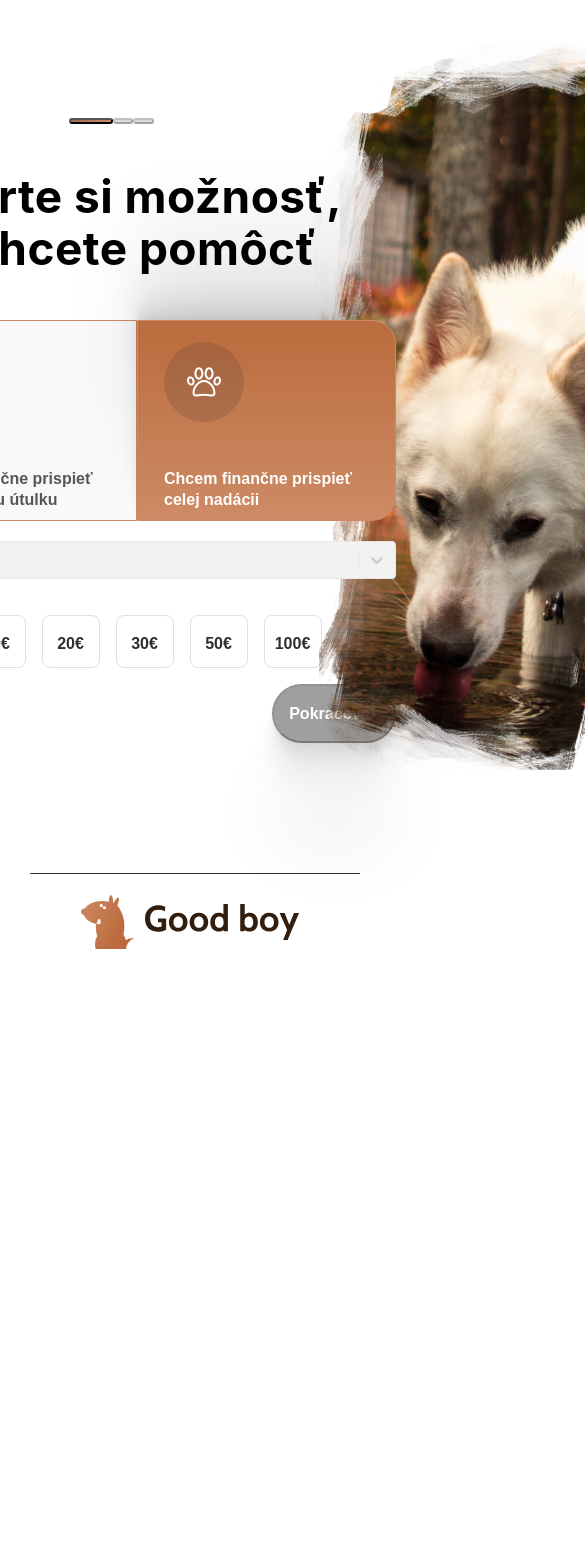
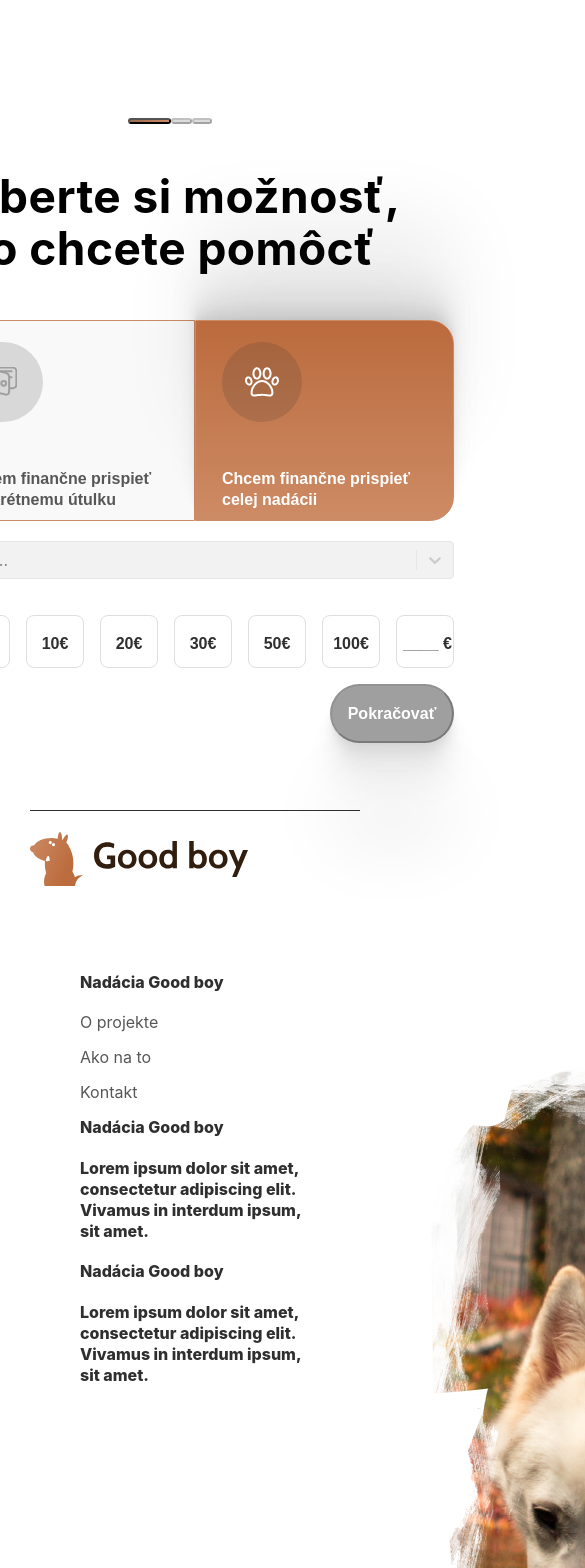
Before and after one commit to OskarMihalik/Good-boy, a React (Create React App) app: page / in a window 390 px wide. Shown: the top 1568 px of the page, 585 px wide, since content can reach past the window. Before the commit the page ends 1013 px from the top, so only its background shows below. Built offline with nearby package versions, Linux system fonts and the light colour scheme; no server answers.

Commit message:
Populated Footer.js and made it responsive

```diff
--- a/src/components/Footer.js
+++ b/src/components/Footer.js
@@ -1,5 +1,5 @@
 import React from 'react';
-import {Root, Logo} from "../styles/stylesFooter";
+import {Root, Logo, FooterTitlesContainer, Information, Text} from "../styles/stylesFooter";
 import logo from '../img/logo.svg'
 import logoText from '../img/logoText.svg'
 
@@ -10,6 +10,28 @@ const Footer = () => {
                 <img src={logo} alt={''}/>
                 <img src={logoText} alt={''}/>
             </Logo>
+            <FooterTitlesContainer>
+                <p>
+                    Nadácia Good boy
+                </p>
+                <Information>O projekte</Information>
+                <Information>Ako na to</Information>
+                <Information>Kontakt</Information>
+            </FooterTitlesContainer>
+
+            <FooterTitlesContainer>
+                <p>
+                    Nadácia Good boy
+                </p>
+                <Text>Lorem ipsum dolor sit amet, consectetur adipiscing elit. Vivamus in interdum ipsum, sit amet. </Text>
+            </FooterTitlesContainer>
+
+            <FooterTitlesContainer>
+                <p>
+                    Nadácia Good boy
+                </p>
+                <Text>Lorem ipsum dolor sit amet, consectetur adipiscing elit. Vivamus in interdum ipsum, sit amet. </Text>
+            </FooterTitlesContainer>
         </Root>
     );
 };
--- a/src/styles/styles.js
+++ b/src/styles/styles.js
@@ -7,6 +7,11 @@ const Root = styled.div`
   grid-template-columns: 70% 30%;
   grid-template-rows: 80% 20%;
   height: 120vh;
+  @media (max-width: 800px) {
+    grid-template-areas: "tabGrounp"
+                        "footer";
+    grid-template-columns: 100%;
+  }
 `
 
 const Img = styled.div`
@@ -42,7 +47,7 @@ const TabGroup = styled.div`
   grid-area: tabGrounp;
   padding: 50px 50px 0 0;
   align-self: center;
-  max-width: 300px;
+  //max-width: 300px;
 `;
 
 const Content = styled.div`
@@ -50,7 +55,7 @@ const Content = styled.div`
   flex-direction: column;
   align-items: center;
   align-self: center;
-  padding: 50px 50px 50px 50px;
+  //padding: 50px 50px 50px 50px;
 `
 
 export {Root, Tab, Img, TabGroup, FooterContainer, Content}
--- a/src/styles/stylesFooter.js
+++ b/src/styles/stylesFooter.js
@@ -8,15 +8,44 @@ export const Root = styled.div`
   padding: 20px 0 0 0;
   border-top: 1px solid #2F2F2F;
   margin: 0 30px 0 30px;
+  @media (max-width: 800px) {
+    flex-direction: column;
+  }
 `
 
 export const Logo = styled.div`
   display: flex;
+  padding: 0 0 10vh 0;
   img{
     margin: 0 10px 0 0;
   }
 `
 
-export const Titles = styled.p`
+export const FooterTitlesContainer = styled.div`
+  display: flex;
+  flex-direction: column;
+  padding: 0 50px 0 50px;
+  p{
+    font-style: normal;
+    font-weight: 800;
+    font-size: 16px;
+    line-height: 130%;
+    color: #2F2F2F;
+    margin: 0 0 20px 0;
+  }
+`
 
+export const Information = styled.a`
+  color: #585757;
+  margin: 0 0 15px 0;
 `
+
+export const Text = styled.p`
+  width: 100%;
+  word-wrap: break-word;
+  font-style: normal;
+  font-weight: normal;
+  font-size: 16px;
+  line-height: 130%;
+  color: #585757;
+`
```
